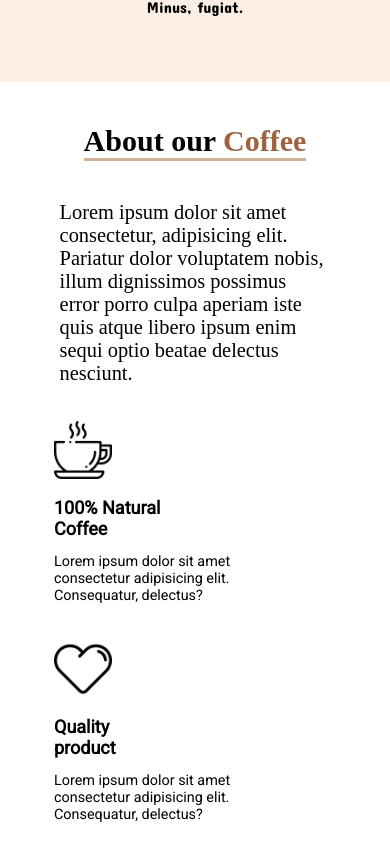
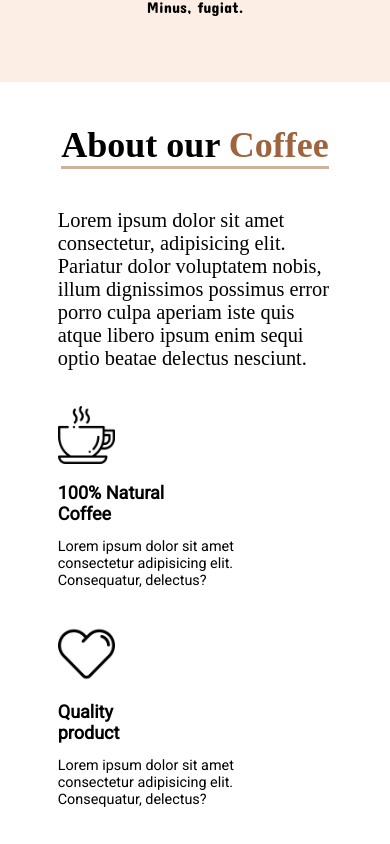
Before and after one commit to RiviCodes/coffee-shop-react, a React (Create React App) app: page / in a window 390 px wide. Shown: the part 1480-2324 px from the top of the page. Built offline with nearby package versions, Linux system fonts and the light colour scheme; a web font is replaced by a local one.

Commit message:
Fix margin, edit font size

```diff
--- a/src/styles/About.css
+++ b/src/styles/About.css
@@ -66,23 +66,24 @@
 
   .about-left_side {
     margin-bottom: 2rem;
+    align-items: center;
   }
 
   .about-h3 {
-    font-size: 2.5rem;
+    font-size: 3rem;
     margin-bottom: 1.7rem;
   }
 
   .about-p {
     font-size: 1.7rem;
     align-self: center;
-    width: 74%;
+    width: 75%;
     margin-bottom: 2rem;
   }
 
   .about-card {
-    margin: 1rem 3.5rem 2rem 3.5rem;
-    width: 17rem;
+    margin: 1rem 0 2rem 0;
+    width: 75%;
   }
 
   .about-icon {
@@ -97,7 +98,7 @@
 
   .about--card_p {
     font-size: 1.2rem;
-    width: 88%;
+    width: 16rem;
     margin: 0;
   }
 
@@ -141,8 +142,6 @@
   }
 
   .about-card {
-    grid-template-columns: 100%;
-    grid-template-rows: 50% 50%;
     margin: 0 3.5rem 2rem 12vw; /* Test VW */
     width: 17rem;
   }
```
